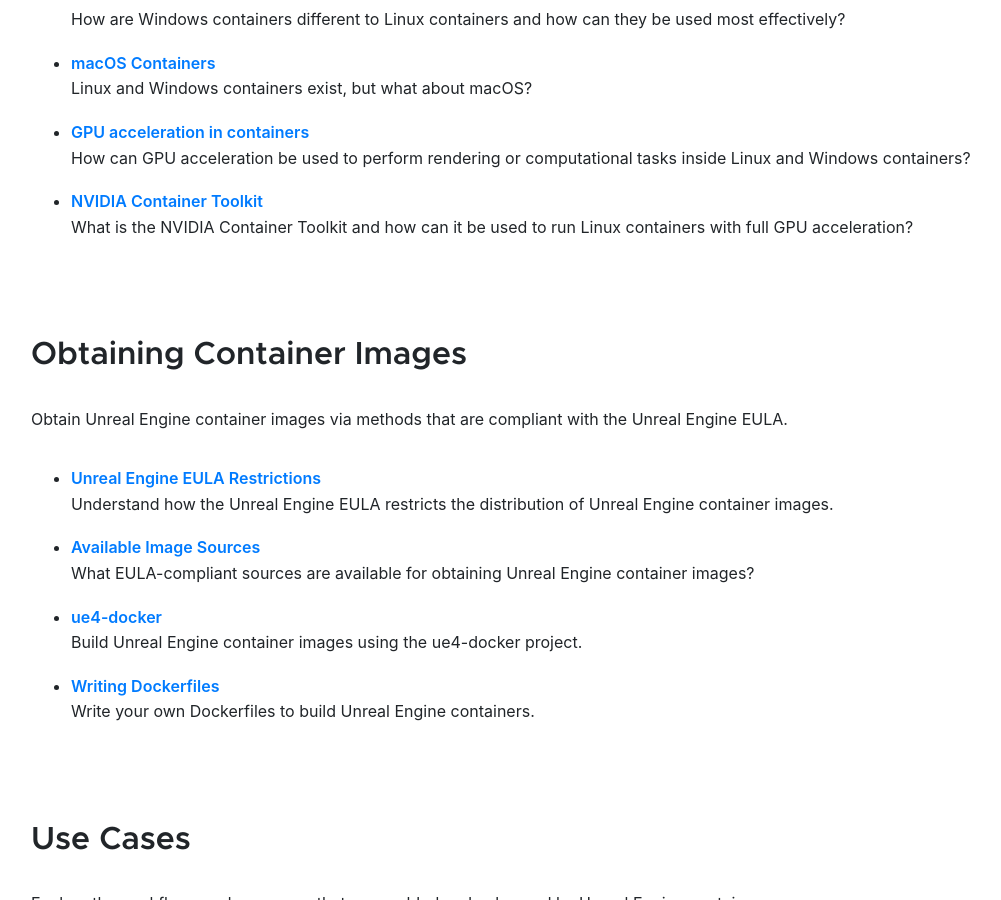
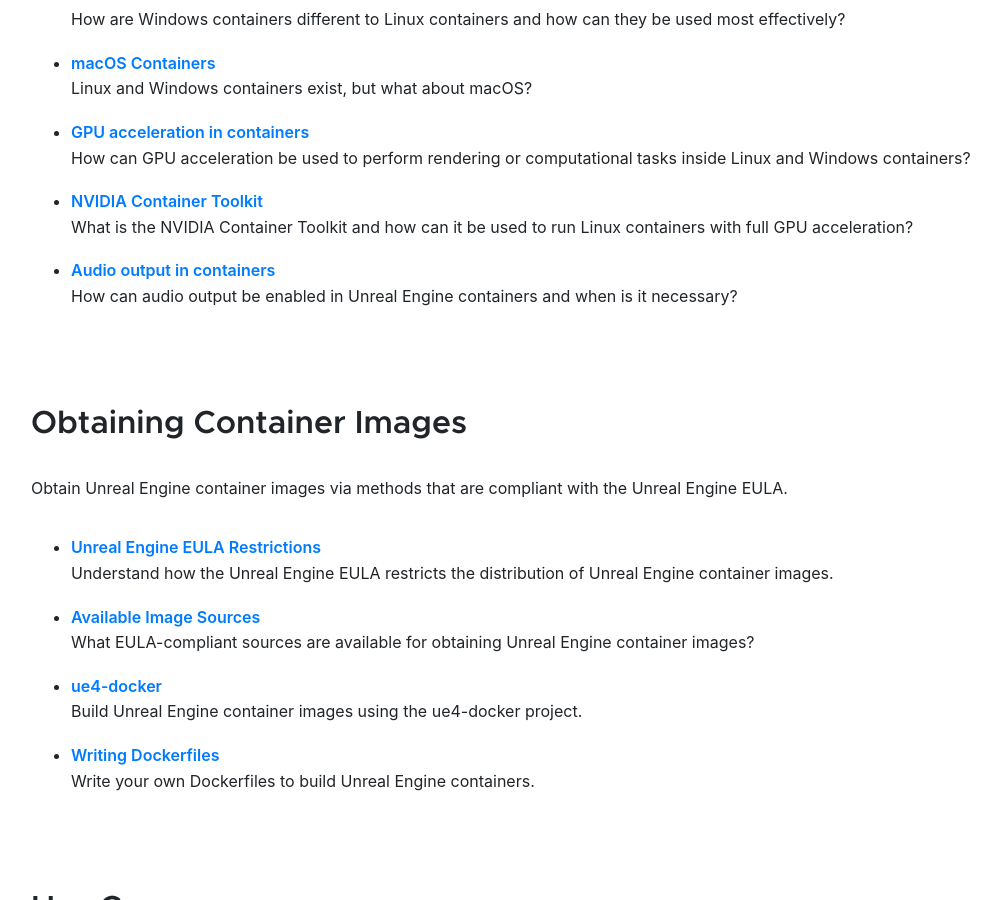
Before and after one commit to UnrealContainers/unrealcontainers.github.io, a Jekyll site: the page built from collections/_docs/index.html, in a window 1280 px wide and 900 px high, scrolled down 1503 px. Shown: the whole window, without its empty margins (54-1055 px from the left). Built offline with Jekyll 4.4.1, drawn with Linux system fonts in a browser that asks for light colours; some of the changed lines change nothing that is shown.

Commit message:
Move audio output notes to a dedicated page

````diff
--- a/_data/quickstart.yml
+++ b/_data/quickstart.yml
@@ -16,6 +16,7 @@
     - "Learn **[what a runtime image is](../concepts/image-types)** and how it differs from a development image."
     - "Discover where to **[obtain runtime images](../obtaining-images/image-sources#sources-of-unreal-engine-runtime-images)**."
     - &gpu "If you want to access graphics hardware then familiarise yourself with **[how to use GPU acceleration in containers](../concepts/gpu-acceleration)**."
+    - &audio "If you want to use the Engine's audio mixer functionality then familiarise yourself with **[how to enable audio output in containers](../concepts/audio-output)**."
 -
   id: workflows
   name: Enhance development workflows or production pipelines
@@ -26,3 +27,4 @@
     - *dev-eula
     - *dev-sources
     - *gpu
+    - *audio
--- /dev/null
+++ b/collections/_docs/concepts/audio-output.md
@@ -0,0 +1,87 @@
+---
+title: Audio output in containers
+tagline: How can audio output be enabled in Unreal Engine containers and when is it necessary?
+order: 6
+---
+
+{% capture _alert_content %}
+- Audio output must be enabled for use cases that leverage the Unreal Engine's audio mixing functionality.
+
+- Multiple approaches are available for enabling audio output in Linux containers.
+
+- No additional configuration is required for Windows containers.
+{% endcapture %}
+{% include alerts/overview.html content=_alert_content %}
+
+
+## Contents
+{:.no_toc}
+
+* TOC
+{:toc}
+
+
+## Audio output requirements
+
+When running applications inside a container, there are no physical audio devices available by default. This is important when discussing Unreal Engine containers because the Engine's [Audio Mixer](https://docs.unrealengine.com/4.26/en-US/WorkingWithMedia/Audio/AudioMixer/) system must still be initialised in order to use audio mixing functionality, even when the generated audio data will be written to file or transmitted over a network rather than sent to an output device. This is particularly relevant for use cases such as [Pixel Streaming](https://docs.unrealengine.com/4.26/en-US/SharingAndReleasing/PixelStreaming/), which leverages the Audio Mixer system in order to capture generated audio and transmit it to client devices over WebRTC.
+
+The Audio Mixer system supports the concept of a ["null audio device"](https://github.com/EpicGames/UnrealEngine/blob/4.26.2-release/Engine/Source/Runtime/AudioMixerCore/Public/AudioMixer.h#L592), which allows the Engine to generate audio output even when there are no physical audio devices available. However, support for using a null audio device varies between the backend implementations for different platforms. For more details, see the specific sections for [Linux](#audio-output-in-linux-containers) and [Windows](#audio-output-in-windows-containers).
+
+
+## Audio output in Linux containers
+
+The SDL2 audio backend for Linux **does not support the use of a null audio device.** As a result, the Audio Mixer system will only initialise successfully under Linux if one of the supported SDL audio drivers is available. These drivers include the [Advanced Linux Sound Architecture (ALSA)](https://alsa-project.org/) and [PulseAudio](https://www.freedesktop.org/wiki/Software/PulseAudio/):
+
+- **ALSA** is the lower-level option, and provides less flexibility than a sound server such as PulseAudio. Creating an [ALSA loopback device](https://www.alsa-project.org/wiki/Matrix:Module-aloop) to act as a virtual audio output device involves loading kernel modules, which requires running containers with specific security privileges.
+
+- **PulseAudio** is a higher-level sound server and provides far more flexibility as a result of its client/server model. Enabling a [PulseAudio null sink](https://www.freedesktop.org/wiki/Software/PulseAudio/Documentation/User/Modules/#module-always-sink) to act as a virtual audio output device requires only a single directive in a configuration file.
+
+Due to its flexibility, PulseAudio is the recommended audio driver for Linux containers. There are multiple approaches available when configuring PulseAudio to suit the requirements of a given use case.
+
+### Automatically spawning a PulseAudio server inside the container
+
+The PulseAudio client can [automatically spawn a PulseAudio server on demand](https://www.freedesktop.org/wiki/Software/PulseAudio/Documentation/User/Running/#autospawning) if no existing server is available. (This is actually the default behaviour unless explicitly disabled in a configuration file.) So long as the PulseAudio server is configured to enable a null sink, this will ensure audio output is always available without the need to run a PulseAudio server manually or interact with the host system. **This is the recommended approach when running Unreal Engine containers on virtual machines in the cloud.**
+
+If you are using [an existing runtime or development container image](../obtaining-images/image-sources) then be sure to check whether this functionality is already configured for you. If it is not configured or you are writing your own Dockerfiles then you can configure it yourself by specifying the appropriate directives in the PulseAudio configuration files.
+
+First, ensure the following directive is present in the `/etc/pulse/default.pa` configuration file:
+
+{% highlight bash %}
+# Automatically create a null sink to act as a virtual audio output device
+# when there are no physical audio devices available
+load-module module-always-sink
+{% endhighlight %}
+
+By default, the null sink will use different audio parameters to those used by the Unreal Engine under Linux, which may lead to audio distortion issues. To prevent such issues, it is recommended that the following directives be added to the `/etc/pulse/daemon.conf` configuration file to ensure the default audio parameters match those used by the Unreal Engine:
+
+{% highlight bash %}
+# Use six audio channels at 48kHz with 32-bit little-endian floating point samples
+default-sample-format = float32le
+default-sample-rate = 48000
+default-sample-channels = 6
+{% endhighlight %}
+
+### Using the host system's PulseAudio server
+
+If you are running a PulseAudio server on the host system and want to route the Engine's audio output to a physical audio device (such as a speaker) then you can configure the container's PulseAudio client to connect to the host system's server. **This is primarily useful when running Unreal Engine containers on local machines rather than in the cloud.**
+
+If you are using [an existing runtime or development container image](../obtaining-images/image-sources) then be sure to check whether this functionality is already configured for you. If it is not configured or you are writing your own Dockerfiles then you can configure it yourself by specifying the following entries in the `/etc/pulse/client.conf` configuration file:
+
+{% highlight bash %}
+# Connect to the host system's PulseAudio server using the bind-mounted UNIX socket
+default-server = unix:/run/user/1000/pulse/native
+
+# Prevent a PulseAudio server from attempting to spawn in the container
+autospawn = no
+daemon-binary = /bin/true
+
+# Prevent the use of shared memory when communicating with the PulseAudio server
+enable-shm = false
+{% endhighlight %}
+
+Once this is configured, you will need to bind-mount the PulseAudio socket from the host system when running your containers. You can do so by specifying the flag `"-v/run/user/$UID/pulse:/run/user/1000/pulse"` when invoking the [docker run](https://docs.docker.com/engine/reference/run/) command.
+
+
+## Audio output in Windows containers
+
+The XAudio2 audio backend for Windows **supports the use of a null audio device** (and was in fact the first platform for which support was implemented.) As a result, the Audio Mixer system will initialise successfully under Windows even when there are no physical audio devices available. This means that no additional configuration is required to enable audio output in a Windows container.
--- a/collections/_docs/obtaining-images/write-your-own.md
+++ b/collections/_docs/obtaining-images/write-your-own.md
@@ -85,35 +85,7 @@
 
 ### PulseAudio support
 
-If you want to enable audio support in your containers then the simplest option is to use PulseAudio. This will require the PulseAudio client libraries and server, which can be installed under Debian-based distributions via the `pulseaudio` system package. How you configure PulseAudio will depend on your desired use case:
-
-- If you want audio output to function **inside the container only**, then you will need to ensure the default [autospawning behaviour](https://www.freedesktop.org/wiki/Software/PulseAudio/Documentation/User/Running/#autospawning) is enabled to spawn the PulseAudio server on demand and that the [`module-always-sink` module](https://www.freedesktop.org/wiki/Software/PulseAudio/Documentation/User/Modules/#module-always-sink) is loaded when the PulseAudio server starts to ensure a virtual output device is created when there are no physical audio devices present. To enable the automatic creation of a virtual output device, ensure the folowing directive is present in the `/etc/pulse/default.pa` configuration file:
-
-  ```bash
-  load-module module-always-sink
-  ```
-
-  By default, the virtual output device will use different audio parameters to those used by the Unreal Engine under Linux, which may lead to audio distortion issues. To prevent such issues, it is recommended that the following directives be added to the `/etc/pulse/daemon.conf` configuration file to ensure the default audio parameters match those used by the Unreal Engine:
-
-  ```bash
-  default-sample-format = float32le
-  default-sample-rate = 48000
-  default-sample-channels = 6
-  ```
-
-- If you want audio output to function **and get routed to the host system's audio devices** (e.g. for debugging purposes) then you will need to bind-mount the PulseAudio socket from the host system using the flag `"-v/run/user/$UID/pulse:/run/user/1000/pulse"`. To ensure communication over the bind-mounted socket functions correctly, it is recommended that you disable both the default autospawning behaviour and the use of shared memory by adding the following directives to the `/etc/pulse/client.conf` configuration file:
-
-  ```bash
-  # Connect to the host's PulseAudio server using the mounted UNIX socket
-  default-server = unix:/run/user/1000/pulse/native
-
-  # Prevent a PulseAudio server from running in the container
-  autospawn = no
-  daemon-binary = /bin/true
-
-  # Prevent the use of shared memory
-  enable-shm = false
-  ```
+If you want to enable audio support in your containers then the simplest option is to use PulseAudio. This will require the PulseAudio client libraries and server, which can be installed under Debian-based distributions via the `pulseaudio` system package. How you configure PulseAudio will depend on your desired use case, see the [Linux section](../concepts/audio-output#audio-output-in-linux-containers) of the [Audio output in containers](../concepts/audio-output) page for details of the available options.
 
 ## Writing Dockerfiles for Windows containers
 
````
